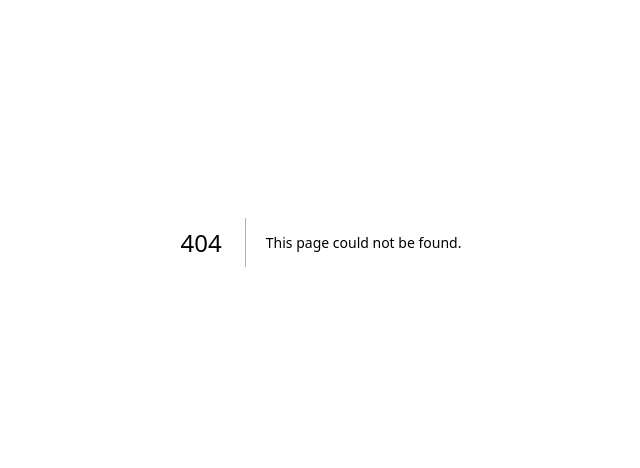
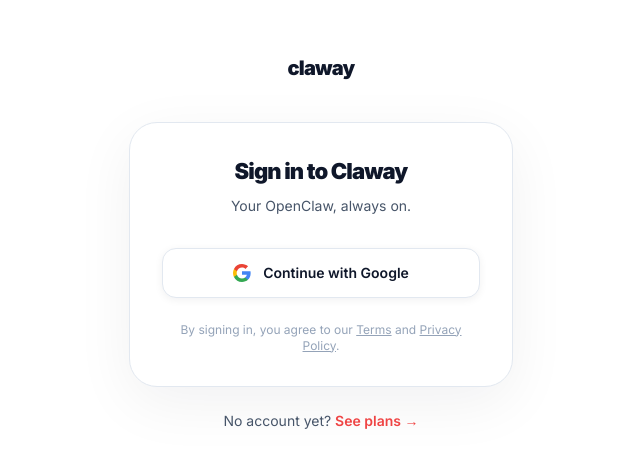
Before and after one commit to tuly-space/claway-web, a Next.js app: page /auth/signin in a window 1280 px wide. Before the commit this address had no page. Shown: the part 158-626 px from the top of the page, without its empty margins (319-959 px from the left). Built offline with nearby package versions, Linux system fonts and the light colour scheme.

Commit message:
fix: add /auth/signin page; pricing grid-cols-2 already correct

```diff
--- /dev/null
+++ b/src/app/auth/signin/page.tsx
@@ -0,0 +1,58 @@
+"use client";
+
+import Link from "next/link";
+
+export default function SignInPage() {
+  return (
+    <main className="flex min-h-screen flex-col items-center justify-center bg-[var(--bg-primary)] px-5">
+      <div className="w-full max-w-sm">
+        {/* Logo */}
+        <Link
+          href="/"
+          className="mb-10 flex items-center justify-center gap-2 text-xl font-black tracking-[-0.04em] text-[var(--text-primary)]"
+        >
+          <span>claway</span>
+        </Link>
+
+        <div className="rounded-[28px] border border-[var(--divider)] bg-[var(--bg-card)] p-8 shadow-[0_16px_60px_rgba(15,23,42,0.06)]">
+          <h1 className="text-center text-[22px] font-[900] tracking-[-0.04em] text-[var(--text-primary)]">
+            Sign in to Claway
+          </h1>
+          <p className="mt-2 text-center text-sm text-[var(--text-secondary)]">
+            Your OpenClaw, always on.
+          </p>
+
+          <div className="mt-8 flex flex-col gap-3">
+            {/* Google */}
+            <button
+              type="button"
+              className="flex w-full items-center justify-center gap-3 rounded-[14px] border border-[var(--divider)] bg-white px-5 py-3.5 text-sm font-semibold text-[var(--text-primary)] shadow-[0_2px_8px_rgba(15,23,42,0.06)] transition hover:-translate-y-0.5 hover:shadow-[0_4px_16px_rgba(15,23,42,0.1)]"
+            >
+              <svg width="18" height="18" viewBox="0 0 18 18" fill="none">
+                <path d="M17.64 9.2c0-.637-.057-1.251-.164-1.84H9v3.481h4.844a4.14 4.14 0 0 1-1.796 2.716v2.259h2.908c1.702-1.567 2.684-3.875 2.684-6.615Z" fill="#4285F4"/>
+                <path d="M9 18c2.43 0 4.467-.806 5.956-2.18l-2.908-2.259c-.806.54-1.837.86-3.048.86-2.344 0-4.328-1.584-5.036-3.711H.957v2.332A8.997 8.997 0 0 0 9 18Z" fill="#34A853"/>
+                <path d="M3.964 10.71A5.41 5.41 0 0 1 3.682 9c0-.593.102-1.17.282-1.71V4.958H.957A8.996 8.996 0 0 0 0 9c0 1.452.348 2.827.957 4.042l3.007-2.332Z" fill="#FBBC05"/>
+                <path d="M9 3.58c1.321 0 2.508.454 3.44 1.345l2.582-2.58C13.463.891 11.426 0 9 0A8.997 8.997 0 0 0 .957 4.958L3.964 7.29C4.672 5.163 6.656 3.58 9 3.58Z" fill="#EA4335"/>
+              </svg>
+              Continue with Google
+            </button>
+          </div>
+
+          <p className="mt-6 text-center text-xs text-[var(--text-tertiary)]">
+            By signing in, you agree to our{" "}
+            <Link href="#" className="underline hover:text-[var(--text-primary)]">Terms</Link>
+            {" "}and{" "}
+            <Link href="#" className="underline hover:text-[var(--text-primary)]">Privacy Policy</Link>.
+          </p>
+        </div>
+
+        <p className="mt-6 text-center text-sm text-[var(--text-secondary)]">
+          No account yet?{" "}
+          <Link href="/#pricing" className="font-semibold text-[var(--accent)] hover:underline">
+            See plans →
+          </Link>
+        </p>
+      </div>
+    </main>
+  );
+}
```
